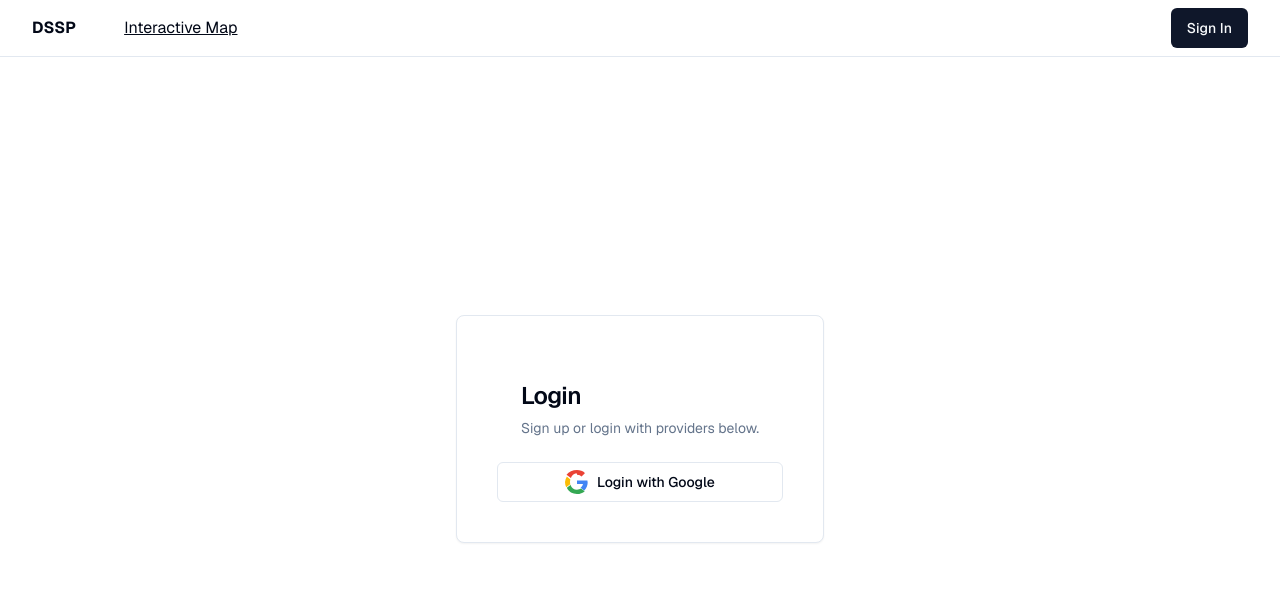
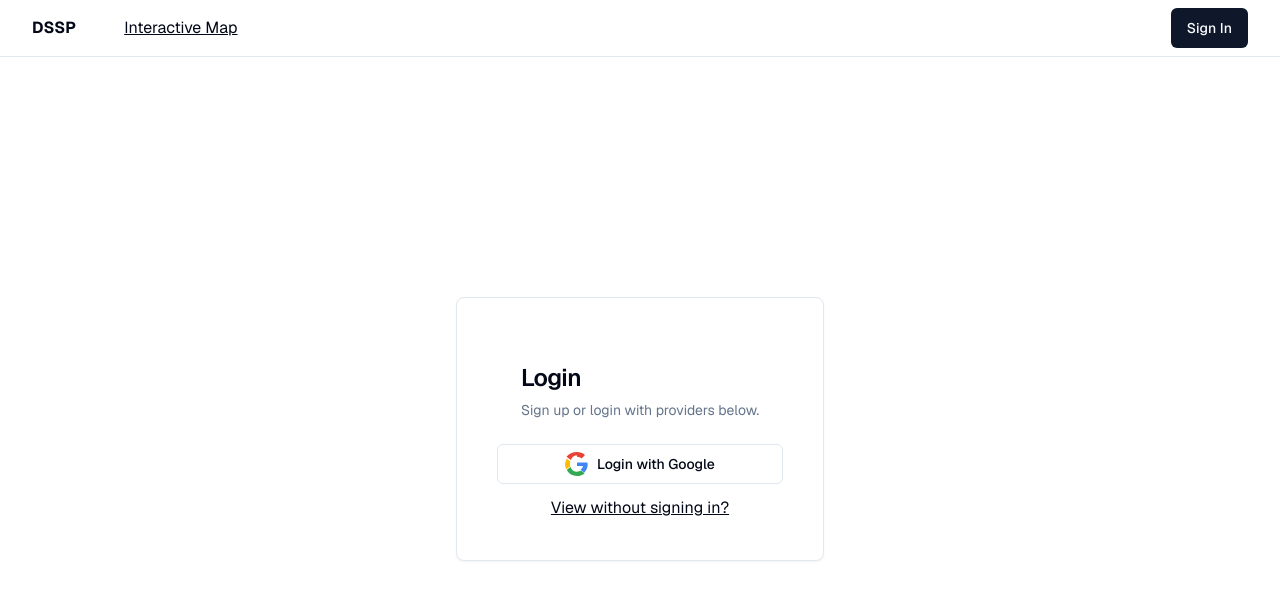
Before and after one commit to ahmkhn/dssp_new, a Next.js app: page /login in a window 1280 px wide. Shown: the top 600 px of the page. Built offline with nearby package versions, Linux system fonts and the light colour scheme; no server answers.

Commit message:
add: feature where users can view map without signing in

```diff
--- a/app/login/oauth-signin.tsx
+++ b/app/login/oauth-signin.tsx
@@ -2,12 +2,13 @@
 import { Button } from "@/components/ui/button";
 import { Provider } from "@supabase/supabase-js";
 import { oAuthSignIn } from "./actions";
-
+import Link from "next/link";
 type OAuthProvider = {
   name: Provider;
   displayName: string;
   icon?: JSX.Element;
 };
+
 
 export function OAuthButtons() {
   const oAuthProviders: OAuthProvider[] = [
@@ -54,6 +55,8 @@ export function OAuthButtons() {
           Login with {provider.displayName}
         </Button>
       ))}
+      <Link href="/todos" className="underline flex justify-center mt-3">View without signing in?</Link>
+
     </>
   );
 }
```
